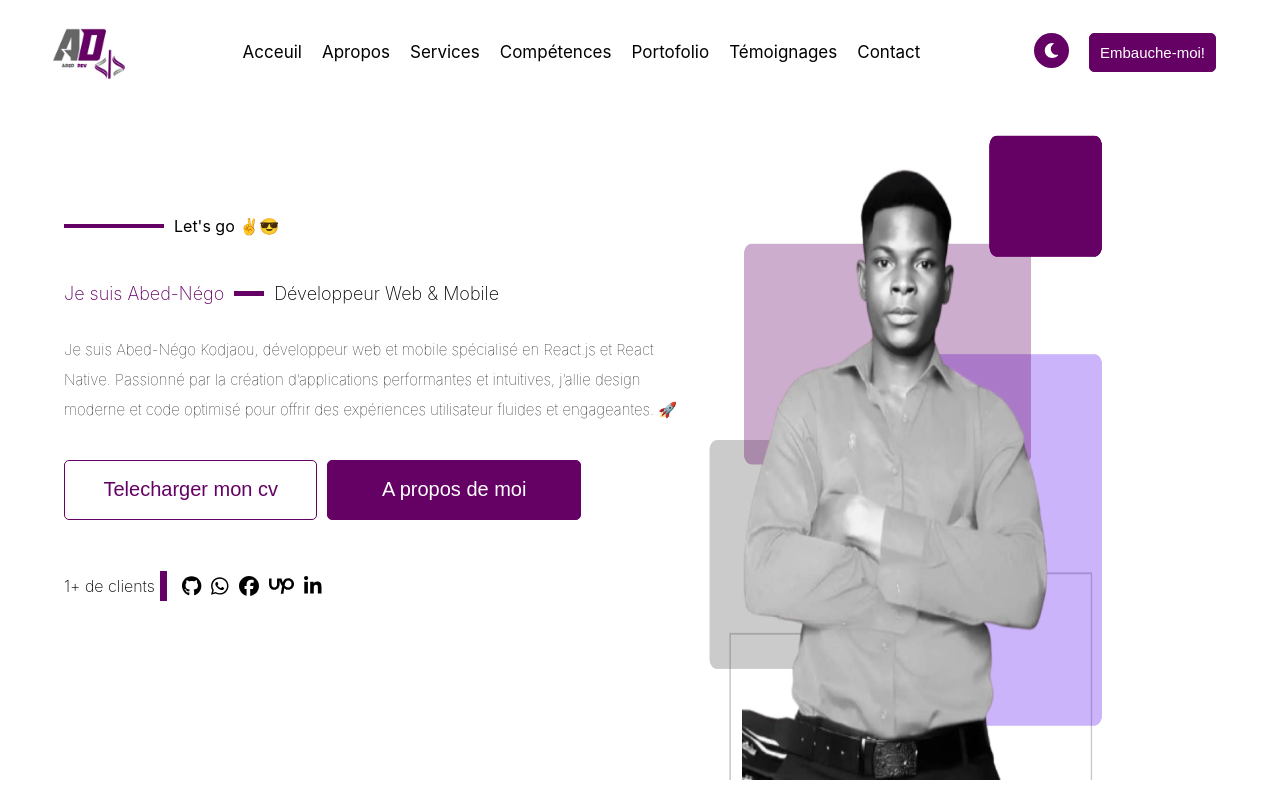
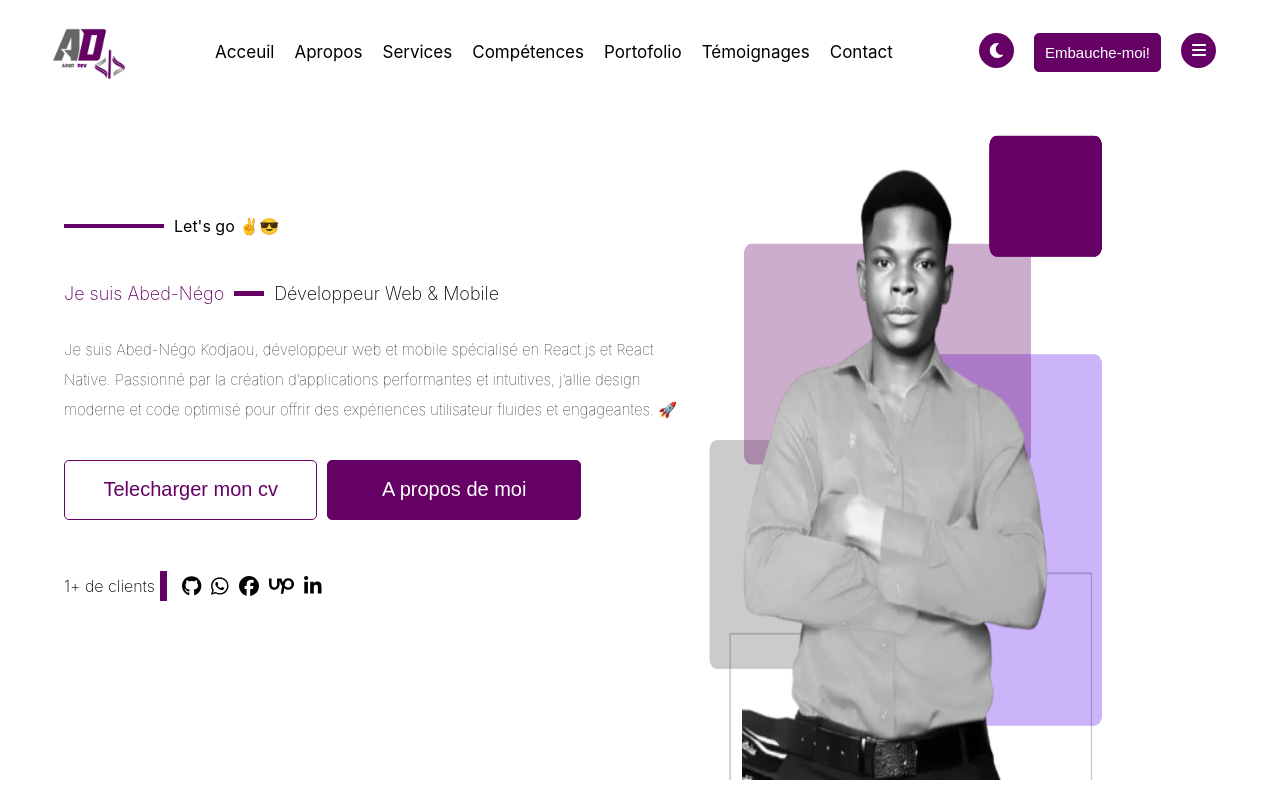
Before and after one commit to kodjaouabed/AbedDev, a React (Create React App) app in the folder front-end/: page / in a window 1280 px wide. Shown: the top 800 px of the page. Built offline with nearby package versions, Linux system fonts and the light colour scheme; no server answers.

Commit message:
ncjdbdjdbdjdh

```diff
--- a/front-end/src/script/acceuil.css
+++ b/front-end/src/script/acceuil.css
@@ -59,7 +59,7 @@ nav .container_navigation .buttonnav div{
 }
 
 nav  .container_navigation .buttonnav .menubars{
-   display: none;
+   /*display: none;*/
 }
 nav .container_navigation .buttonnav button{
     color: white;
@@ -199,6 +199,21 @@ section .container_info  .conteneur_button button a{
 }
 
 
+.menu{
+    width: 300px;
+    height: 100vh;
+    background-color: #650065;
+    position: fixed;
+    top: 0;
+    left: 0;
+    transition: 1s ease-in;
+}
+
+.menu h6{
+    color: black;
+}
+
+
 
 
 @media screen and (max-width:1000px) {
--- a/front-end/src/script/acceuil.jsx
+++ b/front-end/src/script/acceuil.jsx
@@ -4,12 +4,13 @@ import "./acceuil.css"
 import { FontAwesomeIcon } from '@fortawesome/react-fontawesome'
 import { RiSunFill } from 'react-icons/ri';
 import { FaMoon } from "react-icons/fa";
-import {faBars, faMoon,faSun} from '@fortawesome/free-solid-svg-icons'
+import {faBars, faClose, faMoon,faSun} from '@fortawesome/free-solid-svg-icons'
 import { faFacebook, faGithub, faLinkedinIn, faUpwork, faWhatsapp } from '@fortawesome/free-brands-svg-icons';
 import { BackgroundChange } from './reduxAction';
 import { useDispatch,useSelector } from 'react-redux'
 import { motion } from "framer-motion";
 import { useRef } from 'react';
+import { IoMdClose } from "react-icons/io";
 
 
 
@@ -27,6 +28,8 @@ export default function Acceuil(props) {
   const temoignage=useRef(null)
   const contact=useRef(null)
 
+
+  const [closeopen,setcloseopen]=useState(false)
   const [ProjetsVisible,setProjetsVisible]=useState(false)
   const [annéesExperiencesVisible, setAnnéesExperiencesVisible] = useState(false);
   const [satisfactionVisible, setSatisfactionVisible] = useState(false);
@@ -129,6 +132,16 @@ function clickacceuil() {
 }
 
 
+function fmenu() {
+  setcloseopen(!closeopen)
+  if (document.querySelector(".menu").style.marginLeft==="-400px") {
+    document.querySelector(".menu").style.marginLeft="0px"
+  } else {
+    document.querySelector(".menu").style.marginLeft="-400px"
+  }
+}
+
+
 
 
 
@@ -154,8 +167,8 @@ function clickacceuil() {
                }
               </div>
               <button onMouseOver={buttonsurvol} onMouseOut={buttonnosurvol} >Embauche-moi!</button>
-              <div className='menubars'>
-               <FontAwesomeIcon icon={faBars} style={{color:"white"}}  />
+              <div className='menubars' onClick={fmenu}>
+               <FontAwesomeIcon icon={closeopen===false?faBars:faClose} style={{color:"white"}} />
 
               </div>
            </div>
@@ -224,6 +237,13 @@ function clickacceuil() {
               <p>Satisfaction</p>
             </div>
         </div>
+
+        <div className='menu' style={{marginLeft:"-400px"}}>
+             <p><h6>APROPOS</h6></p>
+             <p><hr /></p>
+        </div>
+
+
     </div>
   )
 }
```
